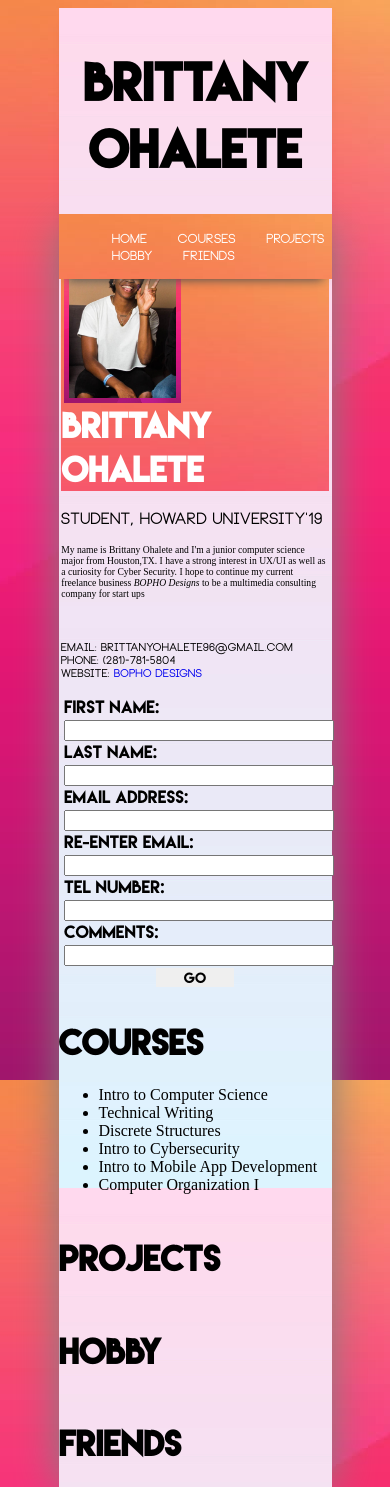
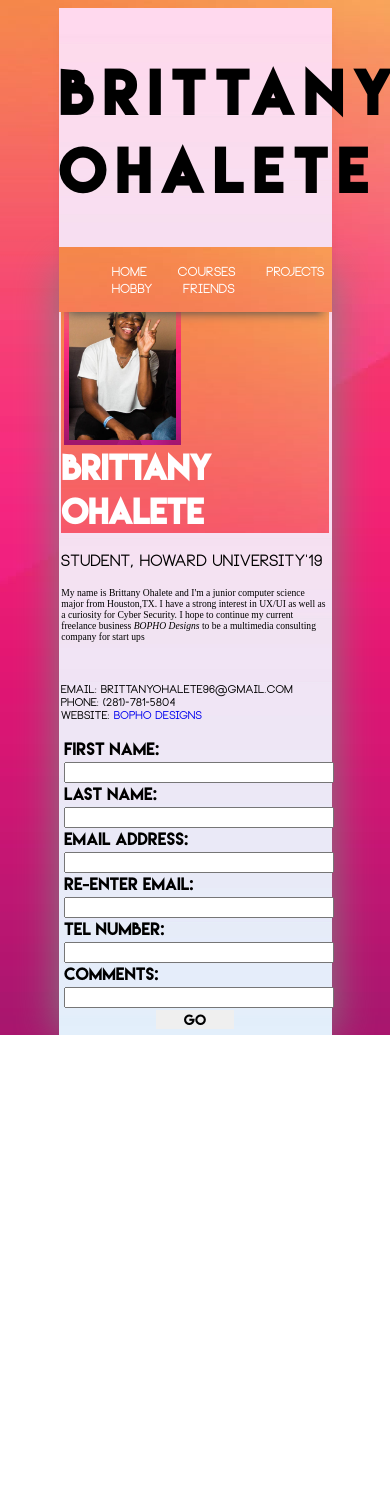
Before and after one commit to BrittanyOh/Profile, a plain HTML site: page index.html in a window 390 px wide. After the commit the page ends 1035 px from the top, so only its background shows below. Drawn offline with nearby package versions, Linux system fonts and the light colour scheme; a web font is replaced by a local one.

Commit message:
UI Update

```diff
--- a/css/style.css
+++ b/css/style.css
@@ -89,7 +89,7 @@
     width: 70%;
     box-shadow: 0px 0px 40px grey;
     position: absolute;
-    top: 27%;
+    top: 32%;
     left:15%;
     z-index: -1;
     background-image: url("../img/ContentGradient.jpg");
--- a/index.html
+++ b/index.html
@@ -2,6 +2,20 @@
   <head>
     <title>Brittany Ohalete</title>
     <script type="text/javascript" language="javascript" src="mylib.js"></script>
+    <script src="https://ajax.googleapis.com/ajax/libs/jquery/3.2.1/jquery.min.js"></script>
+    <script>
+    $(document).ready(function(){
+      $(".anchor").hide();
+
+      $('a[href^="#"]').on('click', function(event) {
+           var target = $(this).attr('href');
+
+           $('.anchor'+target).slideToggle();
+           document.location = 'http://localhost:8000/index.html'+target;
+       });
+
+    });
+    </script>
     <link rel="stylesheet" href="css/style.css" type="text/css">
     <style>
     @font-face { font-family: LemonMilk; src: url('../fonts/LemonMilk.otf'); }
@@ -14,14 +28,14 @@
   <body background="img/PinkGradientBackground.jpg" style="background-attachment: fixed; overflow-y:scroll;
       overflow-x: hidden;">
       <div class="header">
-        <h1 style="text-align:center; font-size:300%;">Brittany Ohalete</h1>
+        <h1 style="text-align:center; font-size:350%;  letter-spacing:10px;">Brittany Ohalete</h1>
         <div class="menu">
           <ul>
-            <li><a href="#home">HOME</a></li>
-            <li><a href="#courses">COURSES</a></li>
-            <li><a href="#projects">PROJECTS</a></li>
-            <li><a href="#hobby">HOBBY</a></li>
-            <li><a href="#friends">FRIENDS</a></li>
+            <li><a class="anchorLink" href="index.html" >HOME</a></li>
+            <li><a class="anchorLink" href="#courses">COURSES</a></li>
+            <li><a class="anchorLink" href="#projects">PROJECTS</a></li>
+            <li><a class="anchorLink" href="#hobby">HOBBY</a></li>
+            <li><a class="anchorLink" href="#friends">FRIENDS</a></li>
           </ul>
         </div>
       </div>
@@ -51,7 +65,7 @@
             Comments: <input type="text" name="comments" style="width: 100%;"><br>
             <input class="goButton" type="button" value="Go" onclick="goFunc();">
           </form></li></div>
-          <div id="courses"><h1 >Courses</h1>
+          <div id="courses" class="anchor"><h1 >Courses</h1>
           <ul>
           <li>Intro to Computer Science</li>
           <li>Technical Writing</li>
@@ -59,9 +73,9 @@
           <li>Intro to Cybersecurity</li>
           <li>Intro to Mobile App Development</li>
           <li>Computer Organization I</li></ul></div>
-          <div id="projects"><h1 >Projects</h1></div>
-          <div id="hobby"><h1 >Hobby</h1></div>
-          <div id="friends"><h1 >Friends</h1></div>
+          <div id="projects" class="anchor"><h1 >Projects</h1></div>
+          <div id="hobby" class="anchor"><h1 >Hobby</h1></div>
+          <div id="friends" class="anchor"><h1 >Friends</h1></div>
     </div>
   </body>
 </html>
--- a/mylib.js
+++ b/mylib.js
@@ -1,3 +1,7 @@
+function openAnchor(anchor){
+  document.container.getElementById(anchor).show();
+}
+
 function goFunc(){
   window.alert('Hello '+ document.feedbackform.fname.value + ' ' + document.feedbackform.lname.value
   + '\n Email: ' + document.feedbackform.email.value
```
